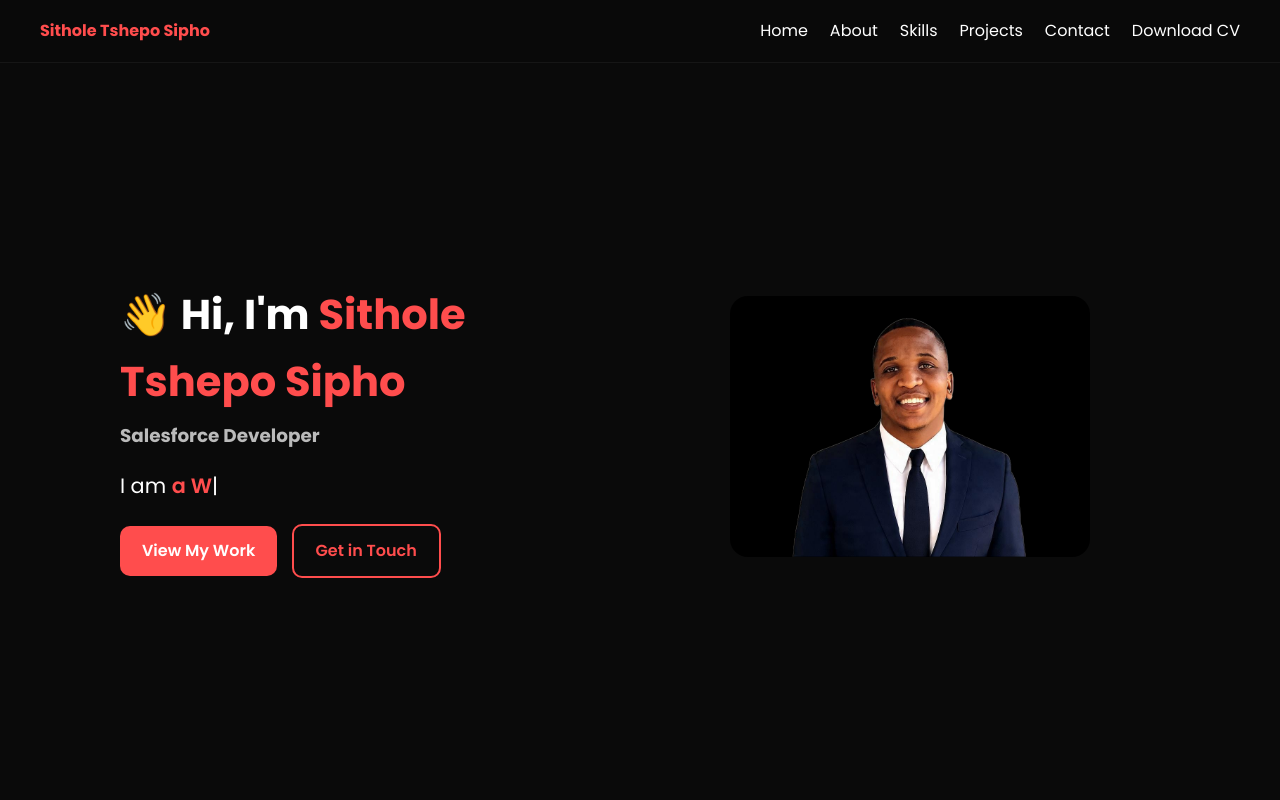
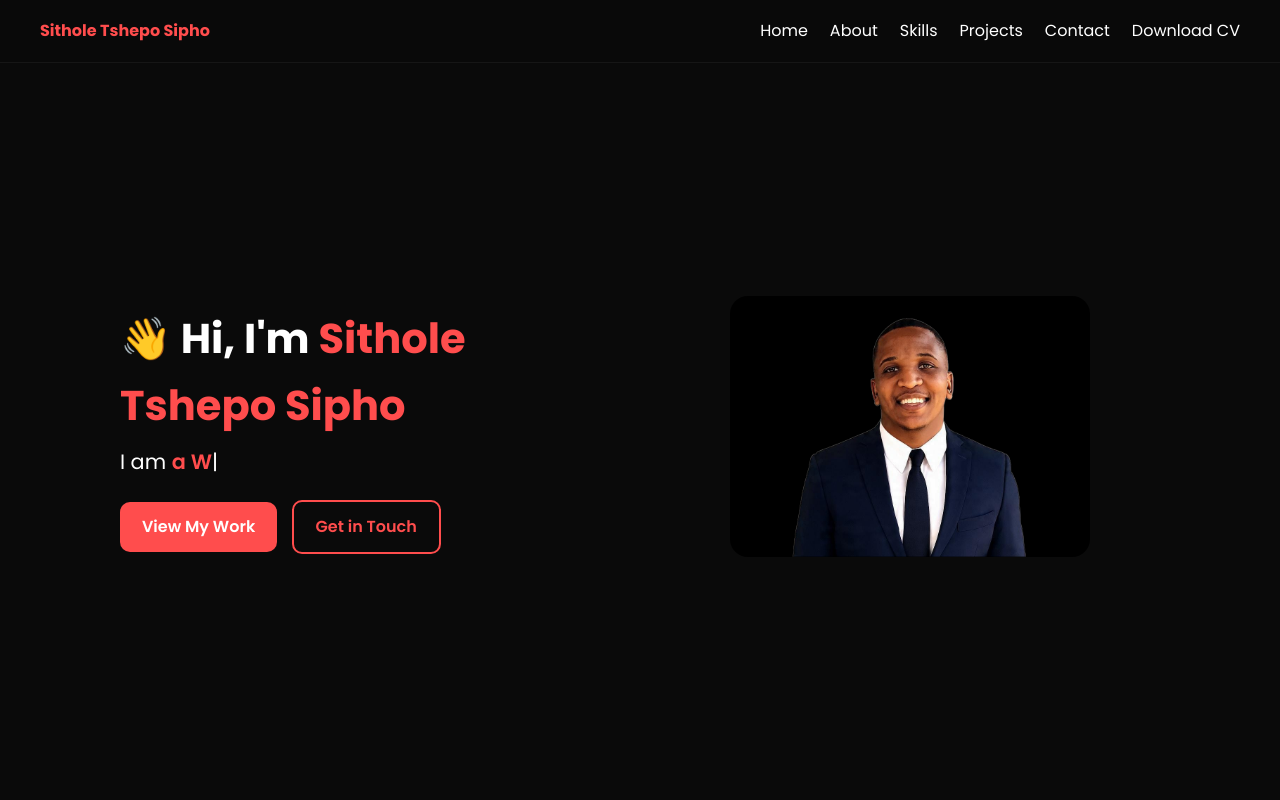
Before and after one commit to TshepoSiphoSithole/myportfolio, a plain HTML site: page index.html in a window 1280 px wide. Shown: the top 800 px of the page. Drawn offline with nearby package versions, Linux system fonts and the light colour scheme.

Commit message:
hero update

```diff
--- a/index.html
+++ b/index.html
@@ -36,7 +36,7 @@
     <div class="content">
       <div class="hero-text">
         <h1 class="hero-title">👋 Hi, I'm <span class="highlight">Sithole Tshepo Sipho</span></h1>
-        <h2 class="hero-subtitle">Salesforce Developer</h2>
+
         <p class="typing-text">I am <span id="typed"></span></p>
         <div class="hero-buttons">
           <a href="#projects" class="btn">View My Work</a>
```
